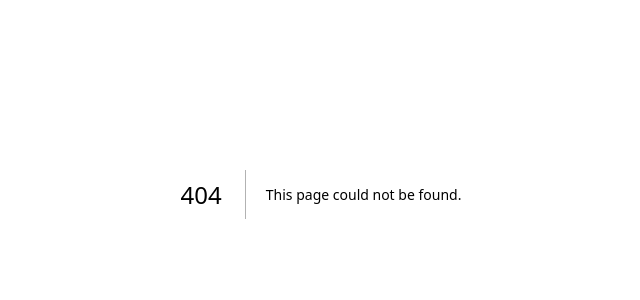
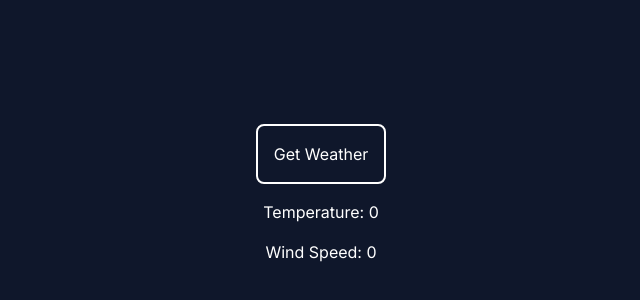
Before and after one commit to JumboCode/massachusetts-river-alliance, a Next.js app: page /weather/will-helen in a window 1280 px wide. Before the commit this address had no page. Shown: the part 206-506 px from the top of the page, without its empty margins (319-959 px from the left). Built offline with nearby package versions, Linux system fonts and the light colour scheme.

Commit message:
feat: added weather button

```diff
--- /dev/null
+++ b/src/app/weather/will-helen/page.tsx
@@ -0,0 +1,59 @@
+"use client";
+
+import { useState } from "react";
+
+export default function WeatherPage() {
+    const [temperature, setTemperature] = useState(0);
+    const [wind, setWind] = useState(0);
+    const [loading, setLoading] = useState(false);
+    const [error, setError] = useState(false);
+
+    async function getWeather() {
+        setLoading(true);
+        const response = await fetch(
+            "https://api.open-meteo.com/v1/forecast?latitude=42.41&longitude=-71.12&current=temperature_2m,wind_speed_10m&temperature_unit=fahrenheit&wind_speed_unit=mph",
+        );
+
+        if (!response.ok) {
+            setError(true);
+            return;
+        }
+
+        const data = await response.json();
+        setLoading(false);
+
+        const current = data.current;
+
+        const temp = current.temperature_2m;
+        setTemperature(temp);
+
+        const wind = current.wind_speed_10m;
+        setWind(wind);
+    }
+
+    function checkError() {
+        if (error) {
+            return <p>An error has occured</p>;
+        }
+    }
+
+    return (
+        <div className="min-h-screen bg-slate-900 text-white flex justify-center items-center flex-col gap-4">
+            {loading ? (
+                <p>Loading...</p>
+            ) : (
+                <>
+                    <button
+                        className="border-2 rounded-lg p-4"
+                        onClick={getWeather}
+                    >
+                        Get Weather
+                    </button>
+                    <p>Temperature: {temperature}</p>
+                    <p>Wind Speed: {wind}</p>
+                </>
+            )}
+            {checkError()}
+        </div>
+    );
+}
```
